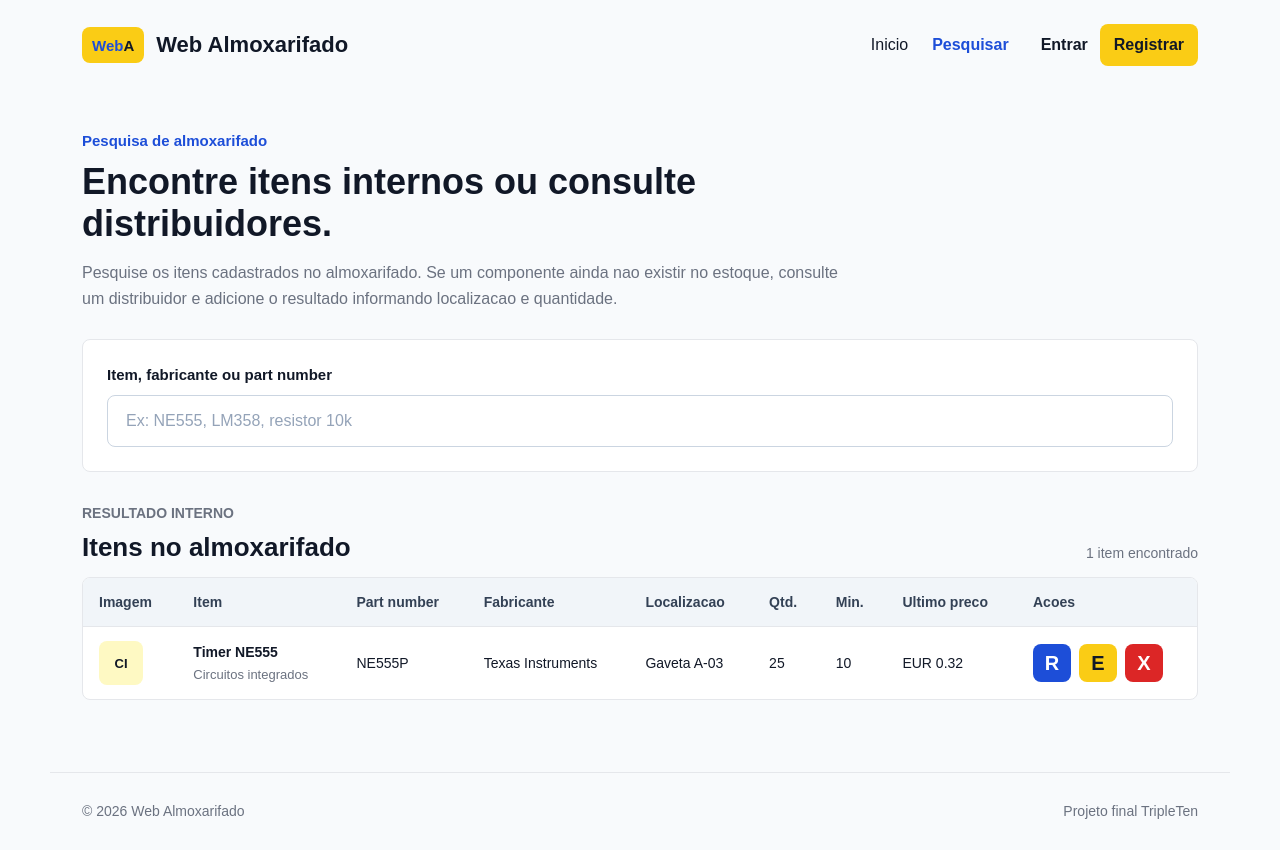
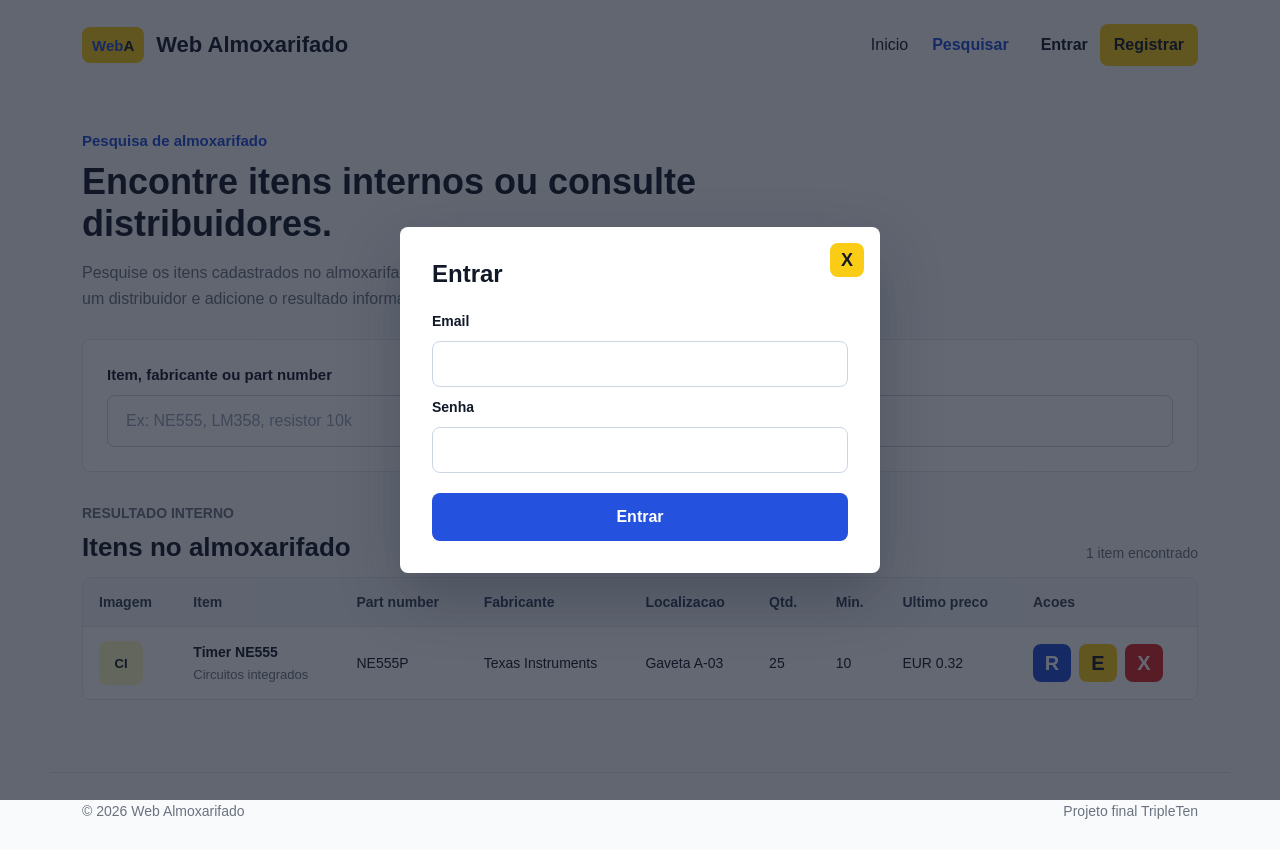
Before and after one commit to eng-charlesrochamarques/web-almoxarifado-frontend, a React (Vite) app: page /search in a window 1280 px wide. Both pictures are taken after a click on the button "Entrar". Built offline with nearby package versions, Linux system fonts and the light colour scheme.

Commit message:
Add authentication popups

```diff
--- /dev/null
+++ b/src/blocks/auth-popup.css
@@ -0,0 +1,44 @@
+.auth-popup__form {
+  display: flex;
+  flex-direction: column;
+  gap: 12px;
+}
+
+.auth-popup__label {
+  color: #111827;
+  font-size: 14px;
+  font-weight: 700;
+}
+
+.auth-popup__input {
+  width: 100%;
+  min-height: 46px;
+  box-sizing: border-box;
+  border: 1px solid #cbd5e1;
+  border-radius: 8px;
+  padding: 0 14px;
+  color: #111827;
+  font-size: 16px;
+}
+
+.auth-popup__input:focus {
+  border-color: #2451de;
+  outline: none;
+}
+
+.auth-popup__submit {
+  min-height: 48px;
+  border: 0;
+  border-radius: 8px;
+  margin-top: 8px;
+  padding: 0 18px;
+  background-color: #2451de;
+  color: #fff;
+  cursor: pointer;
+  font-size: 16px;
+  font-weight: 700;
+}
+
+.auth-popup__submit:hover {
+  background-color: #1d43bd;
+}
--- a/src/components/App.jsx
+++ b/src/components/App.jsx
@@ -2,11 +2,12 @@ import { useEffect, useState } from "react";
 import { Route, Routes } from "react-router-dom";
 
 import CurrentUserContext from "../contexts/CurrentUserContext.jsx";
-import { getCurrentUser } from "../utils/api.js";
+import { getCurrentUser, login, register } from "../utils/api.js";
 import Header from "./Header/Header.jsx";
 import Main from "./Main/Main.jsx";
 import Search from "./Search/Search.jsx";
 import Footer from "./Footer/Footer.jsx";
+import AuthPopup from "./AuthPopup/AuthPopup.jsx";
 
 const TOKEN_KEY = "webAlmoxarifadoToken";
 
@@ -14,6 +15,7 @@ function App() {
   const [currentUser, setCurrentUser] = useState(null);
   const [token, setToken] = useState(() => localStorage.getItem(TOKEN_KEY));
   const isLoggedIn = Boolean(currentUser);
+  const [activeAuthPopup, setActiveAuthPopup] = useState(null);
 
   useEffect(() => {
     if (!token) {
@@ -37,14 +39,71 @@ function App() {
     setCurrentUser(null);
   }
 
+  function handleOpenLoginPopup() {
+    setActiveAuthPopup("login");
+  }
+
+  function handleOpenRegisterPopup() {
+    setActiveAuthPopup("register");
+  }
+
+  function handleClosePopup() {
+    setActiveAuthPopup(null);
+  }
+
+  function handleLoginSubmit(data) {
+    login(data)
+      .then(({ token: newToken }) => {
+        localStorage.setItem(TOKEN_KEY, newToken);
+        setToken(newToken);
+        handleClosePopup();
+      })
+      .catch((err) => {
+        console.error(err.message);
+      });
+  }
+
+  function handleRegisterSubmit(data) {
+    register(data)
+      .then(() => {
+        setActiveAuthPopup("login");
+      })
+      .catch((err) => {
+        console.error(err.message);
+      });
+  }
   return (
     <CurrentUserContext.Provider value={currentUser}>
       <div className="page">
-        <Header isLoggedIn={isLoggedIn} onSignOut={handleSignOut} />
+        <Header
+          isLoggedIn={isLoggedIn}
+          onSignOut={handleSignOut}
+          onLoginClick={handleOpenLoginPopup}
+          onRegisterClick={handleOpenRegisterPopup}
+        />
         <Routes>
           <Route path="/" element={<Main />} />
           <Route path="/search" element={<Search token={token} />} />
         </Routes>
+
+        <AuthPopup
+          isOpen={activeAuthPopup === "login"}
+          title="Entrar"
+          submitText="Entrar"
+          mode="login"
+          onClose={handleClosePopup}
+          onSubmit={handleLoginSubmit}
+        />
+
+        <AuthPopup
+          isOpen={activeAuthPopup === "register"}
+          title="Registrar"
+          submitText="Registrar"
+          mode="register"
+          onClose={handleClosePopup}
+          onSubmit={handleRegisterSubmit}
+        />
+
         <Footer />
       </div>
     </CurrentUserContext.Provider>
--- /dev/null
+++ b/src/components/AuthPopup/AuthPopup.jsx
@@ -0,0 +1,77 @@
+import { useState } from "react";
+
+import Popup from "../Popup/Popup.jsx";
+
+function AuthPopup({ isOpen, title, submitText, mode, onClose, onSubmit }) {
+  const [name, setName] = useState("");
+  const [email, setEmail] = useState("");
+  const [password, setPassword] = useState("");
+
+  function handleSubmit(event) {
+    event.preventDefault();
+
+    onSubmit({
+      name,
+      email,
+      password,
+    });
+  }
+
+  return (
+    <Popup isOpen={isOpen} title={title} onClose={onClose}>
+      <form className="auth-popup__form" onSubmit={handleSubmit}>
+        {mode === "register" && (
+          <>
+            <label className="auth-popup__label" htmlFor={`${mode}-name`}>
+              Nome
+            </label>
+            <input
+              className="auth-popup__input"
+              id={`${mode}-name`}
+              name="name"
+              type="text"
+              minLength="2"
+              maxLength="30"
+              value={name}
+              onChange={(event) => setName(event.target.value)}
+              required
+            />
+          </>
+        )}
+
+        <label className="auth-popup__label" htmlFor={`${mode}-email`}>
+          Email
+        </label>
+        <input
+          className="auth-popup__input"
+          id={`${mode}-email`}
+          name="email"
+          type="email"
+          value={email}
+          onChange={(event) => setEmail(event.target.value)}
+          required
+        />
+
+        <label className="auth-popup__label" htmlFor={`${mode}-password`}>
+          Senha
+        </label>
+        <input
+          className="auth-popup__input"
+          id={`${mode}-password`}
+          name="password"
+          type="password"
+          minLength="6"
+          value={password}
+          onChange={(event) => setPassword(event.target.value)}
+          required
+        />
+
+        <button className="auth-popup__submit" type="submit">
+          {submitText}
+        </button>
+      </form>
+    </Popup>
+  );
+}
+
+export default AuthPopup;
--- a/src/components/Header/Header.jsx
+++ b/src/components/Header/Header.jsx
@@ -1,6 +1,6 @@
 import Navigation from "../Navigation/Navigation.jsx";
 
-function Header({ isLoggedIn, onSignOut }) {
+function Header({ isLoggedIn, onSignOut, onLoginClick, onRegisterClick }) {
   return (
     <header className="header">
       <div className="header__brand" aria-label="Web Almoxarifado">
@@ -10,7 +10,12 @@ function Header({ isLoggedIn, onSignOut }) {
         </span>
         <span className="header__name">Web Almoxarifado</span>
       </div>
-      <Navigation isLoggedIn={isLoggedIn} onSignOut={onSignOut} />
+      <Navigation
+        isLoggedIn={isLoggedIn}
+        onSignOut={onSignOut}
+        onLoginClick={onLoginClick}
+        onRegisterClick={onRegisterClick}
+      />
     </header>
   );
 }
--- a/src/components/Navigation/Navigation.jsx
+++ b/src/components/Navigation/Navigation.jsx
@@ -1,6 +1,6 @@
 import { NavLink } from "react-router-dom";
 
-function Navigation({ isLoggedIn, onSignOut }) {
+function Navigation({ isLoggedIn, onSignOut, onLoginClick, onRegisterClick }) {
   return (
     <nav className="navigation" aria-label="Navegacao principal">
       <div className="navigation__links">
@@ -33,12 +33,17 @@ function Navigation({ isLoggedIn, onSignOut }) {
           </button>
         ) : (
           <>
-            <button className="navigation__auth-button" type="button">
+            <button
+              className="navigation__auth-button"
+              type="button"
+              onClick={onLoginClick}
+            >
               Entrar
             </button>
             <button
               className="navigation__auth-button navigation__auth-button_register"
               type="button"
+              onClick={onRegisterClick}
             >
               Registrar
             </button>
--- a/src/index.css
+++ b/src/index.css
@@ -6,6 +6,8 @@
 @import url("./blocks/search.css");
 @import url("./blocks/preloader.css");
 @import url("./blocks/popup.css");
+@import url("./blocks/auth-popup.css");
+
 * {
   box-sizing: border-box;
 }
```
